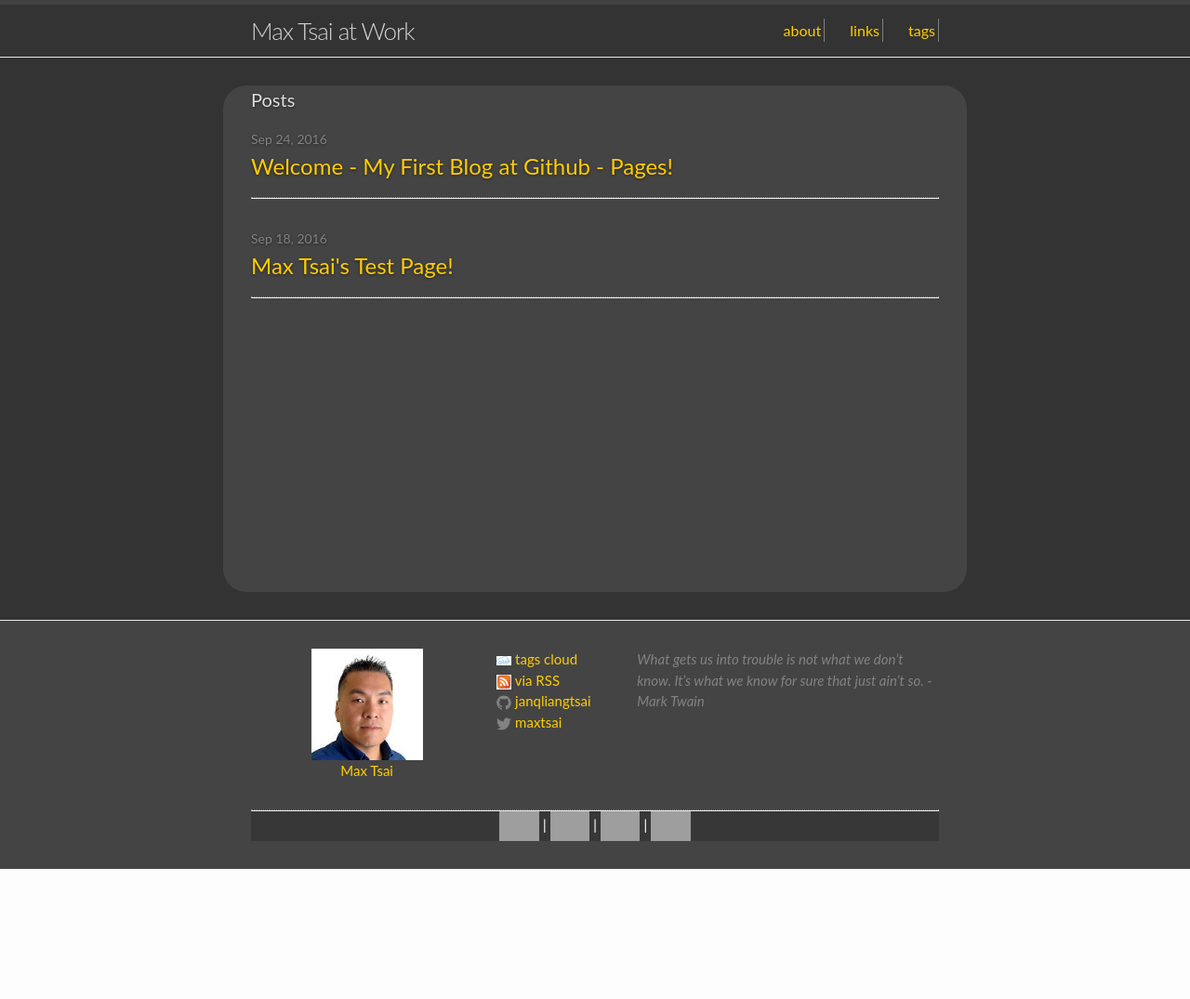
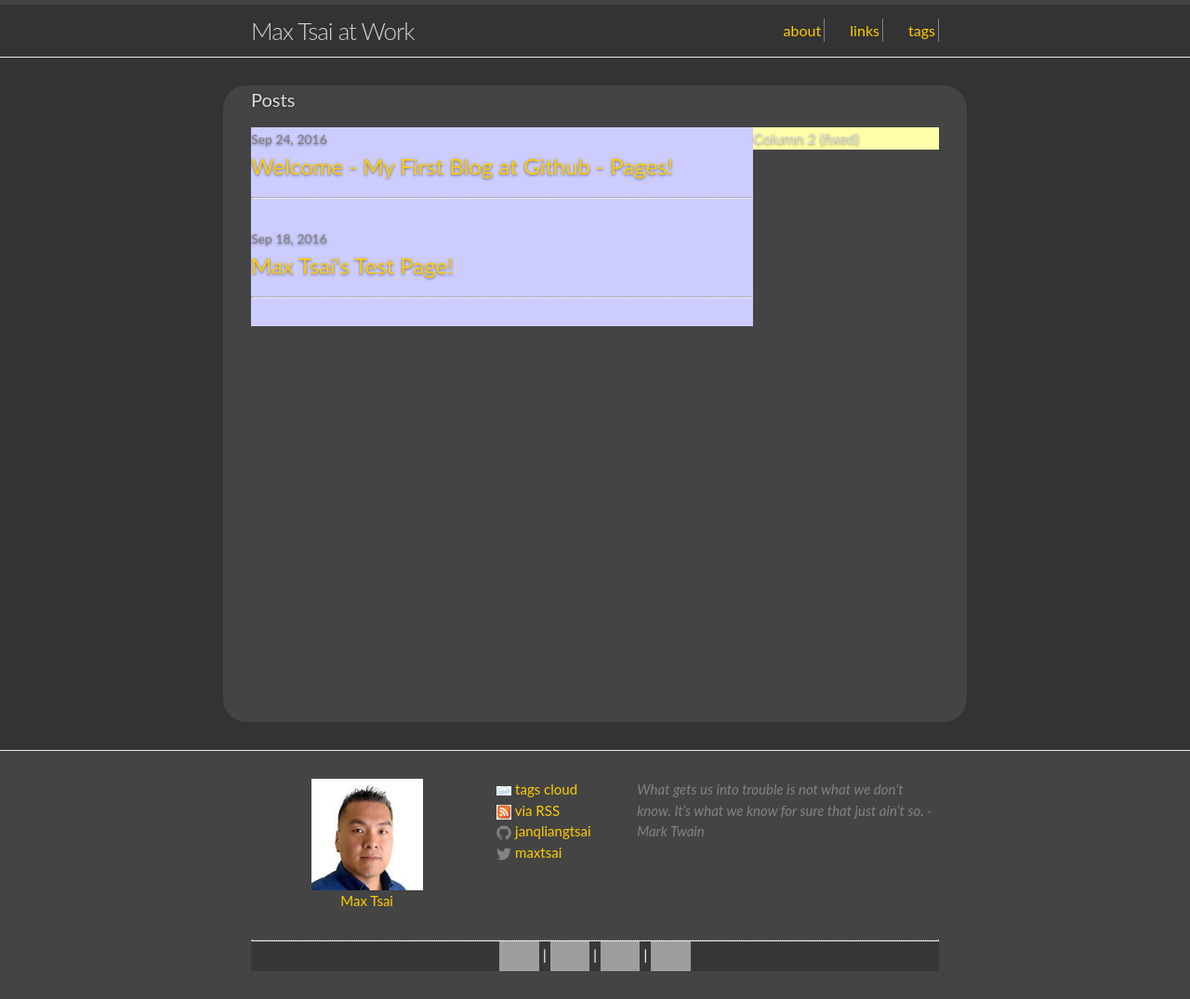
Before and after one commit to JANQLIANGTSAI/janqliangtsai.github.io, a Jekyll site: the page built from index.html, in a window 1280 px wide. Shown: the whole page at 93% size. Built offline with Jekyll 4.4.1, drawn with Linux system fonts in a browser that asks for light colours; before the commit the page ends 935 px from its top, so only the background shows below that; grey boxes are pictures that could not be loaded.

Commit message:
Two Columns

```diff
--- a/css/main.scss
+++ b/css/main.scss
@@ -94,3 +94,21 @@ $on-laptop:        800px;
   }
 
 }
+
+#max-wrapper {
+  margin-right: 200px;
+}
+#max-content {
+  float: left;
+  width: 100%;
+  background-color: #CCF;
+}
+#max-sidebar {
+  float: right;
+  width: 200px;
+  margin-right: -200px;
+  background-color: #FFA;
+}
+#max-cleared {
+  clear: both;
+}
--- a/index.html
+++ b/index.html
@@ -6,8 +6,9 @@ layout: default
 
   <h1 class="page-heading">Posts</h1>
 
-  <div style="min-height: 500px;">
+  <div id="max-wrapper" style="min-height: 640px;">
 
+      <div id="max-content">
           <ul class="post-list">
             {% for post in site.posts %}
               <li>
@@ -22,6 +23,10 @@ layout: default
               </li>
             {% endfor %}
           </ul>
+    </div>
+
+    <div id="max-sidebar">Column 2 (fixed)</div>
+    <div id="max-cleared"></div>
 
   </div>
 
```
Lines whose indentation alone changed are shown as unchanged.
